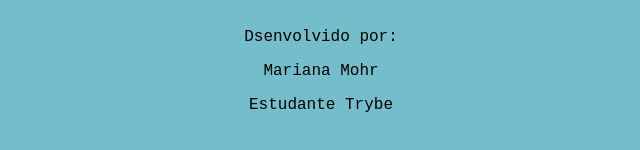
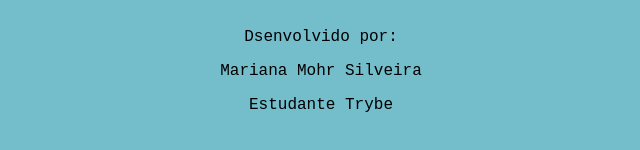
Before and after one commit to marianamohr/pixel-art, a plain HTML site: page index.html in a window 1280 px wide. Shown: the part 256-406 px from the top of the page, without its empty margins (319-959 px from the left). Drawn offline with Linux system fonts and the light colour scheme; a web font is replaced by a local one.

Commit message:
Ajustado nome completo

```diff
--- a/index.html
+++ b/index.html
@@ -36,7 +36,7 @@
 
     <footer>
         <p>Dsenvolvido por:</p>
-        <p>Mariana Mohr</p>
+        <p>Mariana Mohr Silveira</p>
         <p>Estudante Trybe</p>
     </footer>
 </body>
```
